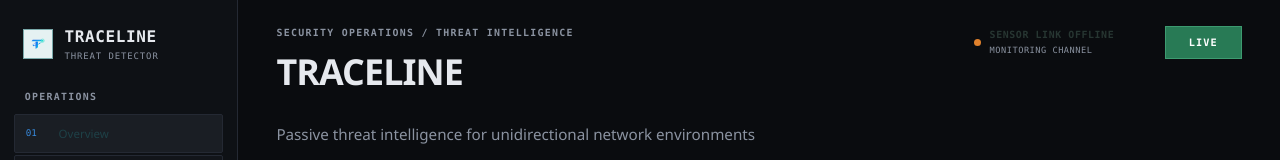
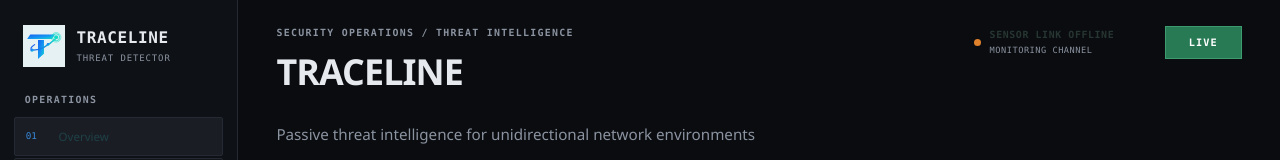
Before and after one commit to vidya235252-crypto/unidirectional-threat-detector, a React (Vite) app in the folder frontend/: page / in a window 1280 px wide. Shown: the top 160 px of the page. Built offline with nearby package versions, Linux system fonts and the light colour scheme; no server answers.

Commit message:
Size TRACELINE dashboard logo

```diff
--- a/frontend/src/App.css
+++ b/frontend/src/App.css
@@ -28,26 +28,19 @@
 }
 
 .brand-mark {
-  width: 30px;
-  height: 30px;
-  display: flex;
-  align-items: flex-end;
-  justify-content: center;
-  gap: 3px;
-  padding: 6px;
-  border: 1px solid rgba(79, 209, 197, 0.45);
-  background: rgba(79, 209, 197, 0.04);
-}
-
-.brand-mark span {
+  width: 42px;
+  height: 42px;
+  flex: 0 0 42px;
+  display: grid;
+  place-items: center;
+}
+
+.brand-mark img {
+  width: 42px;
+  height: 42px;
   display: block;
-  width: 3px;
-  background: var(--accent);
-}
-
-.brand-mark span:nth-child(1) { height: 8px; opacity: 0.55; }
-.brand-mark span:nth-child(2) { height: 14px; opacity: 0.8; }
-.brand-mark span:nth-child(3) { height: 18px; }
+  object-fit: contain;
+}
 
 .brand-name {
   font-family: var(--font-mono);
```
